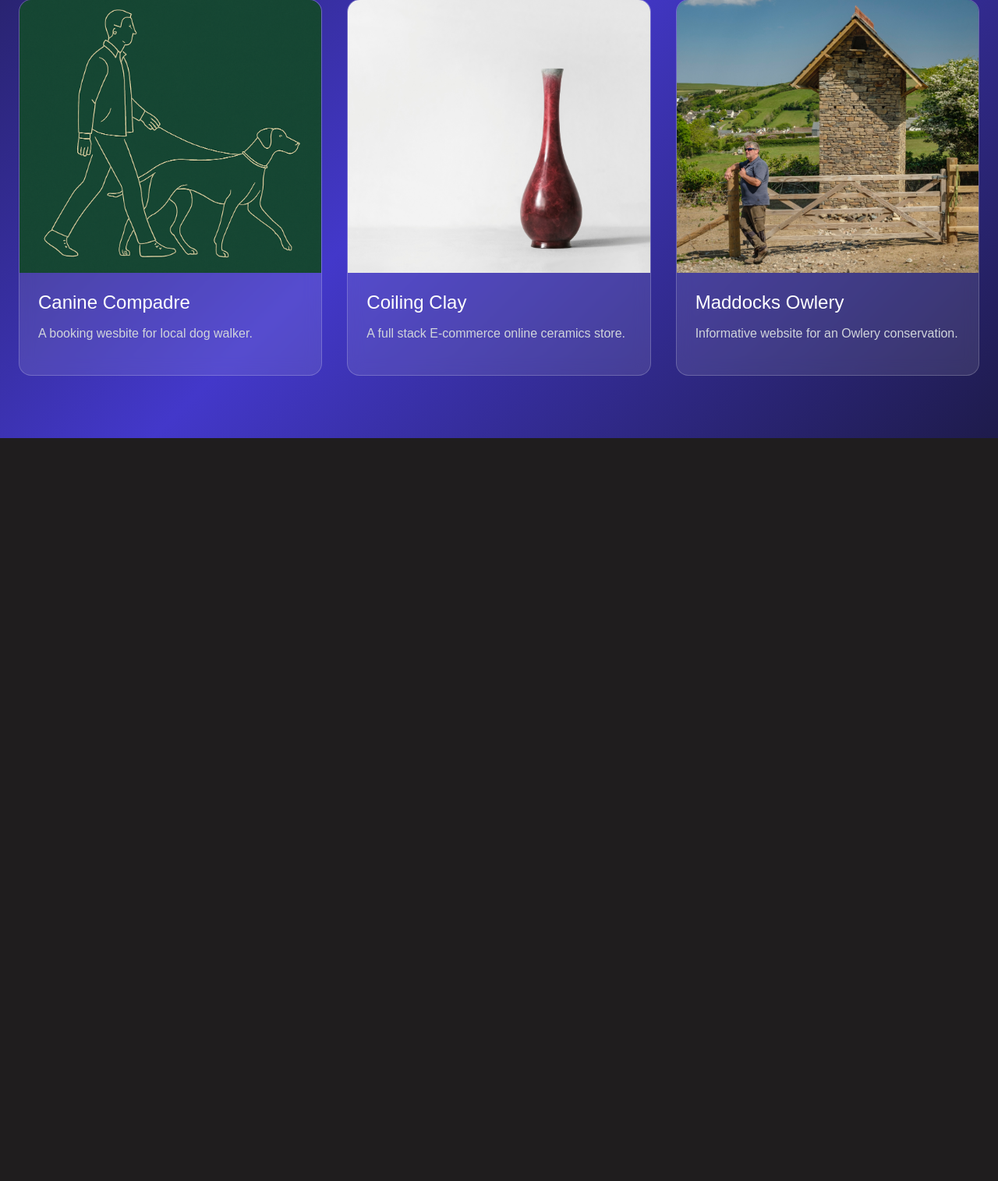
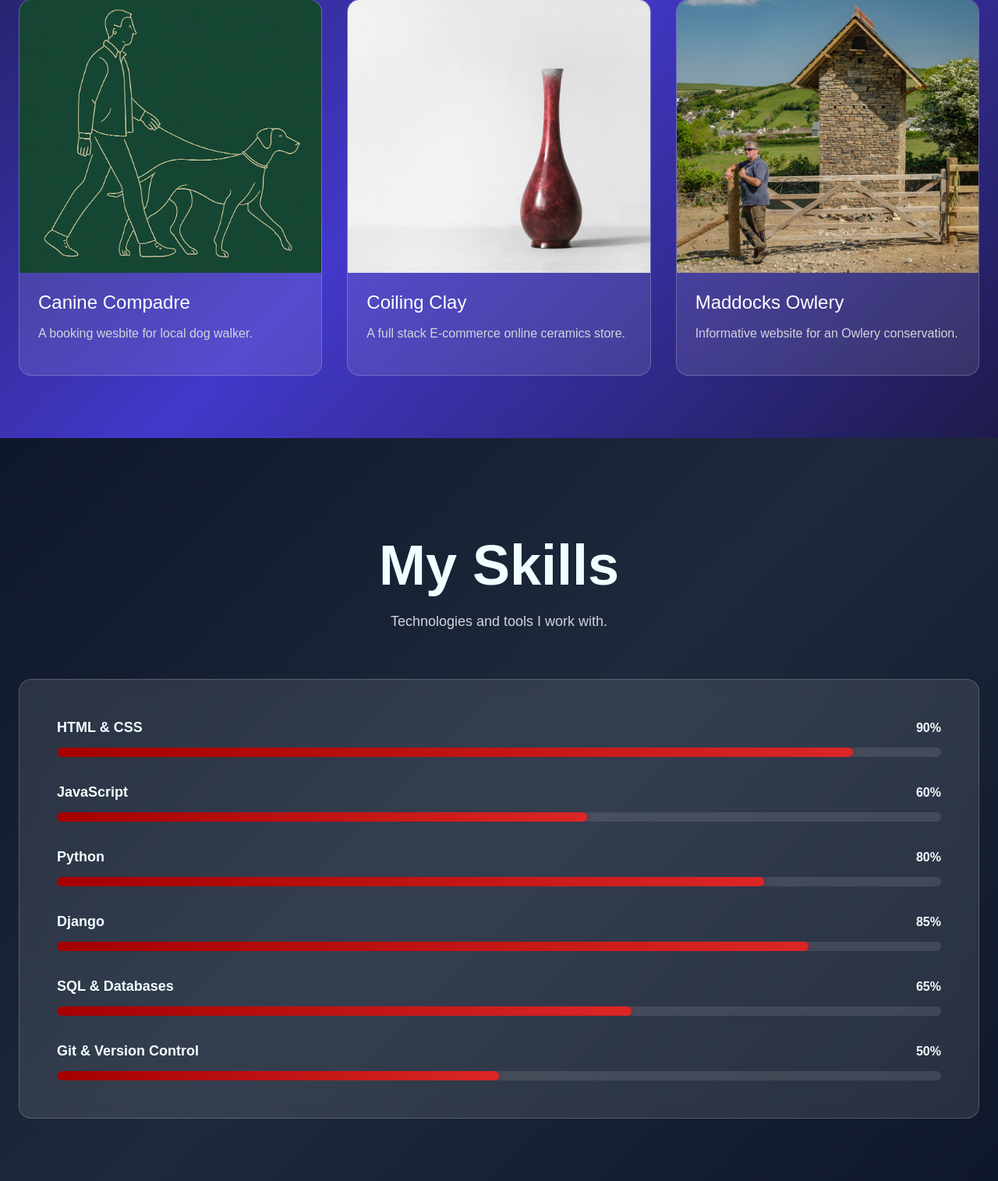
Before and after one commit to Willr-hawkins/will-hawkins-portfolio, a Django app: page / in a window 1280 px wide. Shown: the part 2008-3523 px from the top of the page at 78% size. Before the commit the page ends 2570 px from the top, so only its background shows below. Run offline with Django 5.2, Linux system fonts and the light colour scheme; some web fonts are replaced.

Commit message:
Added skills section with skills bars

```diff
--- a/home/templates/home/index.html
+++ b/home/templates/home/index.html
@@ -32,6 +32,76 @@
   </div>
 
   <div class="project-detail" id="project-detail"></div>
+</section>
+
+<!-- Skills section -->
+<section class="skills-section" id="skills">
+  <div>
+    <h2 class="skills-title">My Skills</h2>
+    <p class="skills-subtitle">Technologies and tools I work with.</p>
+
+    <div class="skills-container">
+      <div class="skill-item">
+        <div class="skill-header">
+          <span class="skill-name">HTML & CSS</span>
+          <span class="skill-percentage">90%</span>
+        </div>
+        <div class="skill-bar-container">
+          <div class="skill-bar" data-percentage="90"></div>
+        </div>
+      </div>
+
+      <div class="skill-item">
+        <div class="skill-header">
+          <span class="skill-name">JavaScript</span>
+          <span class="skill-percentage">60%</span>
+        </div>
+        <div class="skill-bar-container">
+          <div class="skill-bar" data-percentage="60"></div>
+        </div>
+      </div>
+
+      <div class="skill-item">
+        <div class="skill-header">
+          <span class="skill-name">Python</span>
+          <span class="skill-percentage">80%</span>
+        </div>
+        <div class="skill-bar-container">
+          <div class="skill-bar" data-percentage="80"></div>
+        </div>
+      </div>
+
+      <div class="skill-item">
+        <div class="skill-header">
+          <span class="skill-name">Django</span>
+          <span class="skill-percentage">85%</span>
+        </div>
+        <div class="skill-bar-container">
+          <div class="skill-bar" data-percentage="85"></div>
+        </div>
+      </div>
+
+      <div class="skill-item">
+        <div class="skill-header">
+          <span class="skill-name">SQL & Databases</span>
+          <span class="skill-percentage">65%</span>
+        </div>
+        <div class="skill-bar-container">
+          <div class="skill-bar" data-percentage="65"></div>
+        </div>
+      </div>
+
+      <div class="skill-item">
+        <div class="skill-header">
+          <span class="skill-name">Git & Version Control</span>
+          <span class="skill-percentage">50%</span>
+        </div>
+        <div class="skill-bar-container">
+          <div class="skill-bar" data-percentage="50"></div>
+        </div>
+      </div>
+    </div>
+  </div>
 </section>
 
 <script>
@@ -183,6 +253,34 @@
 
   // Initialize
   renderProjects();
+
+  // Animate skill bars when they come into view
+  function animateSkillBars() {
+    const skillBars = document.querySelectorAll(".skill-bar");
+    const observer = new IntersectionObserver(
+      (entries) => {
+        entries.forEach((entry) => {
+          if (entry.isIntersecting) {
+            const bar = entry.target;
+            const percentage = bar.getAttribute("data-percentage");
+            bar.style.width = percentage + "%";
+            bar.classList.add("animate");
+            observer.unobserve(bar);
+          }
+        });
+      },
+      {
+        threshold: 0.5,
+      }
+    );
+
+    skillBars.forEach((bar) => {
+      observer.observe(bar);
+    });
+  }
+
+  // Initialize on page load
+  document.addEventListener("DOMContentLoaded", animateSkillBars);
 </script>
 
 {% endblock %}
--- a/static/css/base.css
+++ b/static/css/base.css
@@ -281,6 +281,91 @@ body {
   display: none;
 }
 
+/* Skills section */
+.skills-section {
+  min-height: 100vh;
+  background: linear-gradient(135deg, #0f172a 0%, #1e293b 50%, #0f172a 100%);
+  padding: 80px 24px;
+  padding-top: 120px !important;
+}
+
+.skills-title {
+  font-size: 4.5rem;
+  font-weight: bold;
+  color: azure;
+  text-align: center;
+  margin-bottom: 16px;
+}
+
+.skills-subtitle {
+  color: #d1d5db;
+  text-align: center;
+  margin-bottom: 60px;
+  font-size: 1.125rem;
+}
+
+.skills-container {
+  background: rgba(255, 255, 255, 0.1);
+  backdrop-filter: blur(10px);
+  border-radius: 16px;
+  padding: 48px;
+  border: 1px solid rgba(255, 255, 255, 0.2);
+}
+
+.skill-item {
+  margin-bottom: 32px;
+}
+
+.skill-item:last-child {
+  margin-bottom: 0;
+}
+
+.skill-header {
+  display: flex;
+  justify-content: space-between;
+  align-items: center;
+  margin-bottom: 12px;
+}
+
+.skill-name {
+  color: azure;
+  font-size: 1.125rem;
+  font-weight: 600;
+}
+
+.skill-percentage {
+  color: azure;
+  font-weight: 600;
+  font-size: 1rem;
+}
+
+.skill-bar-container {
+  width: 100%;
+  height: 12px;
+  background: rgba(255, 255, 255, 0.1);
+  border-radius: 10px;
+  overflow: hidden;
+  position: relative;
+}
+
+.skill-bar {
+  height: 100%;
+  background: linear-gradient(90deg, #a40000 0%, #dc2626 100%);
+  border-radius: 10px;
+  width: 0;
+  transition: width 1.5s ease-out;
+  box-shadow: 0 0 10px rgba(164, 0, 0, 0.5);
+}
+
+.skill-bar.animate {
+  animation: slideIn 1.5s ease-out forwards;
+}
+
+@keyframes slideIn {
+  from {
+    width: 0;
+  }
+}
 /* ------------- */
 /* Media Queries */
 /* ------------- */
@@ -319,7 +404,7 @@ body {
     font-size: 2.5rem;
   }
 
-  .section-title {
+  .projects-title {
     font-size: 2rem;
   }
 
@@ -330,4 +415,20 @@ body {
   .projects-grid {
     grid-template-columns: 1fr;
   }
+
+  .skills-title {
+    font-size: 2rem;
+  }
+
+  .skills-container {
+    padding: 32px 24px;
+  }
+
+  .skill-name {
+    font-size: 1rem;
+  }
+
+  .skill-percentage {
+    font-size: 0.875rem;
+  }
 }
--- a/templates/base.html
+++ b/templates/base.html
@@ -65,7 +65,9 @@
             <li class="nav-item">
               <a class="nav-link" href="#projects">Projects</a>
             </li>
-            <li class="nav-item"><a class="nav-link" href="">Skills</a></li>
+            <li class="nav-item">
+              <a class="nav-link" href="#skills">Skills</a>
+            </li>
             <li class="nav-item"><a class="nav-link" href="">Contact</a></li>
           </ul>
         </div>
```
